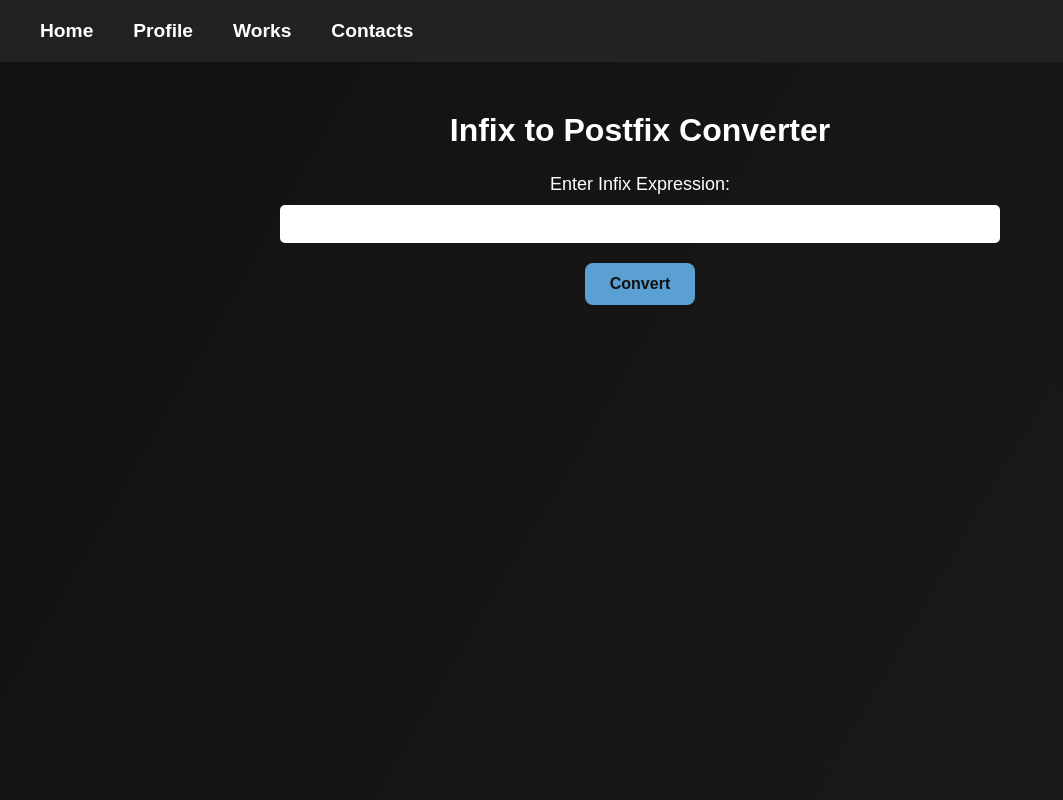
After one commit to RaphaelInducil/personal_portfolio_website, a Flask app: page /works/stack_algo in a window 1280 px wide. The commit adds this page. Shown: the whole page, without its empty margins (0-1063 px from the left). Run offline with Flask 3, Linux system fonts and the light colour scheme.

Commit message:
infix-postfix coding, change name of infix-postifx to stack_algo, routing pathways from app-work-stack_algo.

```diff
--- a/Flask_Intro/app.py
+++ b/Flask_Intro/app.py
@@ -35,6 +35,39 @@ def atriangle():
         result = (int(width)*int(height))*.5
     return render_template('triangle.html', result=result)
 
+@app.route("/works/stack_algo", methods=["GET", "POST"])
+def stack_algo():
+    result = None
+    if request.method == "POST":
+        infix = request.form.get("infix")
+        if infix:
+            result = infix_to_postfix(infix)
+    return render_template("stack_algo.html", result=result)
+
+def infix_to_postfix(expression):
+    precedence = {'+': 1, '-': 1, '*': 2, '/': 2, '^': 3}
+    stack = []
+    output = []
+
+    for char in expression:
+        if char.isalnum():
+            output.append(char)
+        elif char == '(':
+            stack.append(char)
+        elif char == ')':
+            while stack and stack[-1] != '(':
+                output.append(stack.pop())
+            stack.pop()
+        else:
+            while stack and stack[-1] != '(' and precedence.get(char, 0) <= precedence.get(stack[-1], 0):
+                output.append(stack.pop())
+            stack.append(char)
+
+    while stack:
+        output.append(stack.pop())
+
+    return ''.join(output)
+
 @app.route('/home')
 def home():
     return render_template('homepage.html')
--- /dev/null
+++ b/Flask_Intro/templates/stack_algo.html
@@ -0,0 +1,120 @@
+<!DOCTYPE html>
+<html lang="en">
+<head>
+    <meta charset="UTF-8">
+    <meta name="viewport" content="width=device-width, initial-scale=1.0">
+    <title>Infix to Postfix Converter</title>
+    <style>
+        * {
+            margin: 0;
+            padding: 0;
+            box-sizing: border-box;
+        }
+
+        body {
+            font-family: Arial, sans-serif;
+            background: linear-gradient(120deg, #111, #1a1a1a);
+            color: white;
+            min-height: 100vh;
+        }
+
+        header {
+            background-color: #222;
+            padding: 20px 40px;
+        }
+
+        nav {
+            display: flex;
+            gap: 40px;
+            flex-wrap: wrap;
+        }
+
+        nav a {
+            color: white;
+            text-decoration: none;
+            font-size: 1.2em;
+            font-weight: bold;
+            transition: color 0.3s;
+        }
+
+        nav a:hover {
+            color: lightgray;
+        }
+
+        main {
+            padding: 50px 40px;
+            text-align: center;
+        }
+
+        h1 {
+            margin-bottom: 25px;
+        }
+
+        label {
+            display: block;
+            margin-bottom: 10px;
+            font-size: 18px;
+        }
+
+        input[type="text"] {
+            padding: 10px;
+            width: 60%;
+            border-radius: 5px;
+            border: none;
+            margin-bottom: 20px;
+            font-size: 16px;
+        }
+
+        input[type="submit"] {
+            padding: 12px 25px;
+            background-color: #5aa0d3;
+            color: #111;
+            border: none;
+            border-radius: 8px;
+            font-weight: bold;
+            font-size: 16px;
+            cursor: pointer;
+            transition: background-color 0.3s, transform 0.2s, box-shadow 0.3s;
+        }
+
+        input[type="submit"]:hover {
+            background-color: #5aa0d3;
+            transform: translateY(-3px);
+            box-shadow: 0 5px 15px rgba(0,0,0,0.3);
+        }
+
+        p.result {
+            margin-top: 20px;
+            font-size: 20px;
+            color: #ccc;
+        }
+    </style>
+</head>
+<body>
+
+    <header>
+        <nav>
+            <a href="/home">Home</a>
+            <a href="/profile">Profile</a>
+            <a href="/works">Works</a>
+            <a href="/contact">Contacts</a>
+        </nav>
+    </header>
+
+    <main>
+        <h1>Infix to Postfix Converter</h1>
+
+        <form action="/works/stack_algo" method="post">
+            <label for="infix">Enter Infix Expression:</label>
+            <input type="text" id="infix" name="infix">
+            <br>
+            <input type="submit" value="Convert">
+        </form>
+
+        {% if result %}
+        <p class="result">Postfix Expression: {{ result }}</p>
+        {% endif %}
+    </main>
+
+</body>
+</html>
--- a/Flask_Intro/templates/works.html
+++ b/Flask_Intro/templates/works.html
@@ -107,6 +107,7 @@
       <li><a href="/works/touppercase" class="work-link">toUpperCase</a></li>
       <li><a href="/works/area/circle" class="work-link">Area of a Circle</a></li>
       <li><a href="/works/area/triangle" class="work-link">Area of a Triangle</a></li>
+      <li><a href="/works/stack_algo" class="work-link">Infix to Postfix</a></li>
     </ul>
   </main>
 
```
Also changed, not shown: Flask_Intro/templates/infix_postfix.html (deleted).
